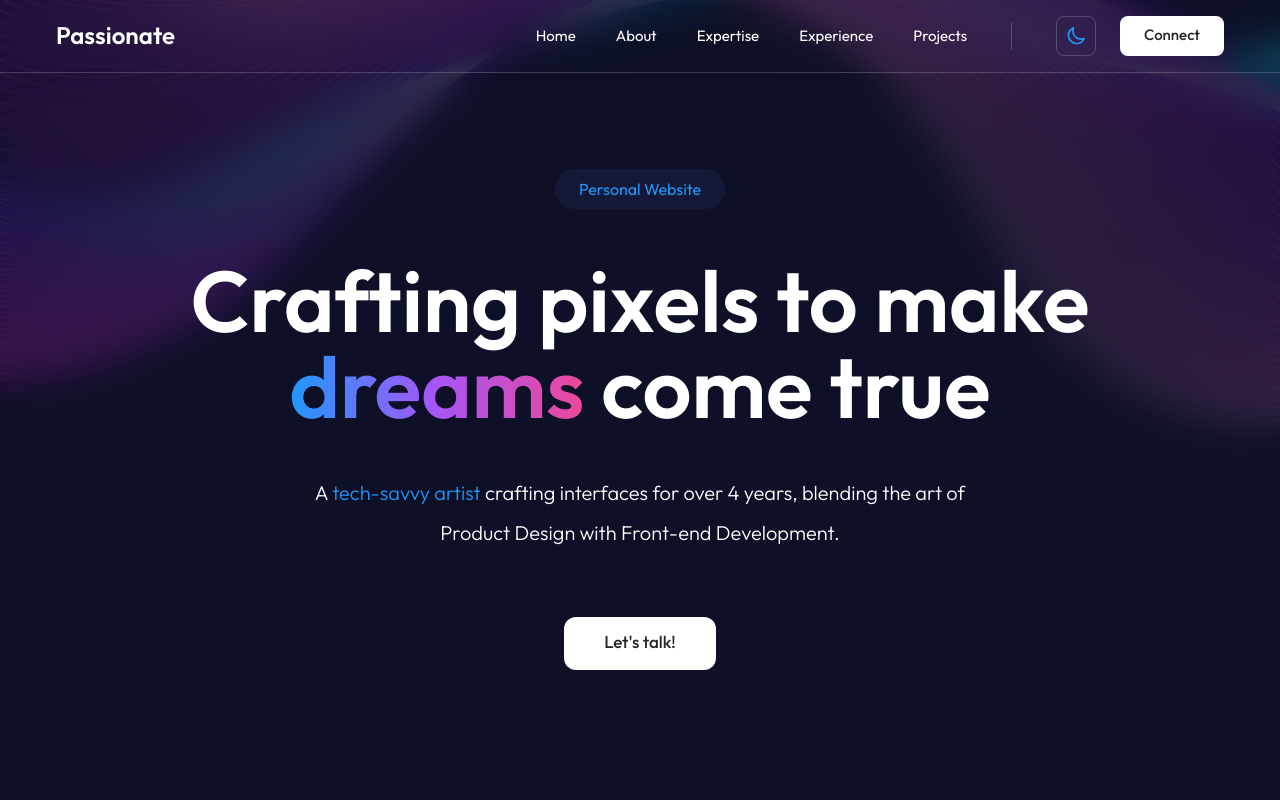
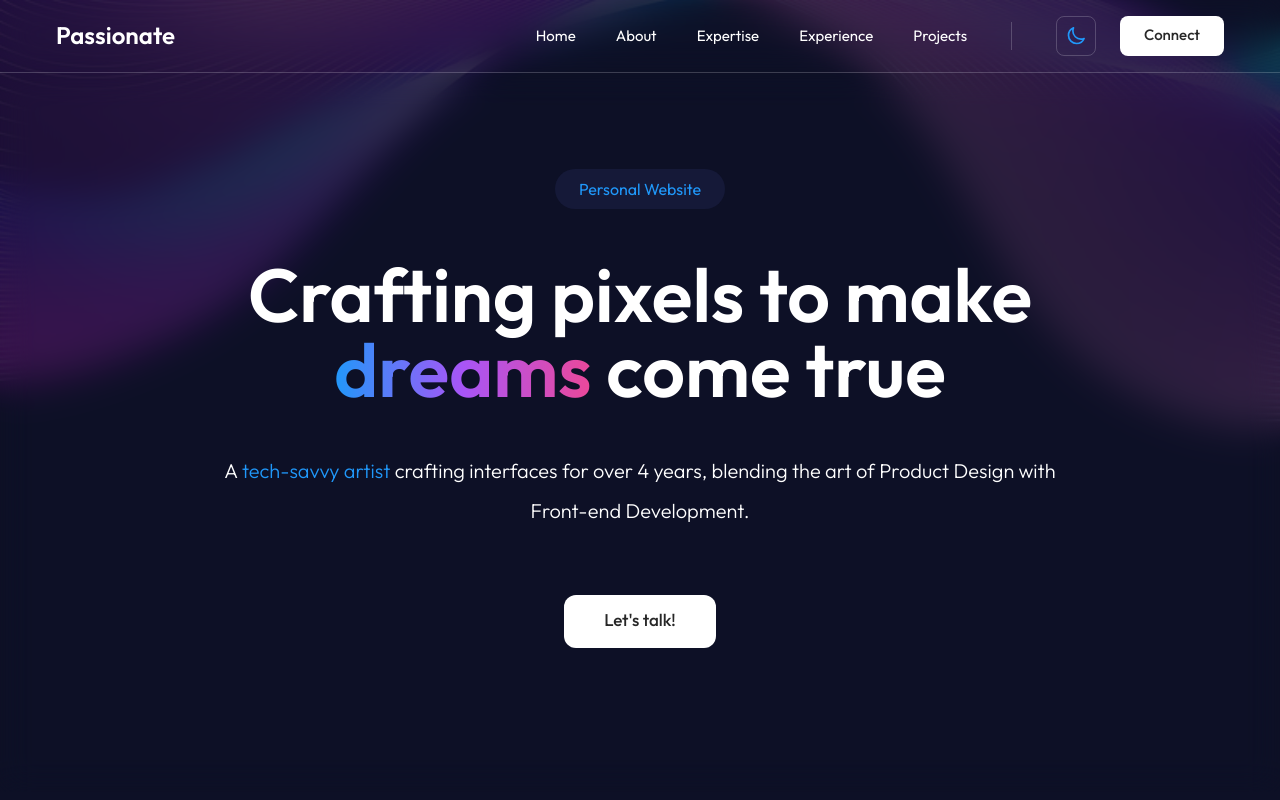
Before and after one commit to alif-firdaus/Passionate-React, a React (Create React App) app: page / in a window 1280 px wide. Shown: the top 800 px of the page. Built offline with nearby package versions, Linux system fonts and the light colour scheme.

Commit message:
Hero Section lg : updated

```diff
--- a/src/Pages/Hero.jsx
+++ b/src/Pages/Hero.jsx
@@ -29,8 +29,8 @@ const Hero = () => {
 				</div>
 
 				{/* Hero Headline */}
-				<div className="relative m-auto mt-9 lg:mt-12 lg:px-40">
-					<h1 className="text-5xl font-semibold text-center text-black lg:text-[86px] md:text-6xl dark:text-white">
+				<div className="relative m-auto mt-9 lg:mt-12 lg:px-32">
+					<h1 className="text-5xl font-semibold text-center text-black lg:text-[75px] md:text-6xl dark:text-white">
 						Crafting pixels to make{" "}
 						<span className="text-transparent bg-gradient-to-r dark:from-darkprimary from-lightprimary dark:via-purple-500 dark:to-pink-500 via-purple-500 to-pink-500 bg-clip-text">
 							dreams
@@ -40,7 +40,7 @@ const Hero = () => {
 				</div>
 
 				{/* Hero Description */}
-				<div className="relative m-auto mt-8 lg:mt-11 lg:px-72">
+				<div className="relative m-auto mt-8 lg:mt-11 lg:px-44">
 					<p className="text-lg font-normal leading-8 text-center text-black lg:text-[20px] lg:leading-10 dark:font-light dark:text-white">
 						A{" "}
 						<span className="dark:text-darkprimary text-lightprimary">
```
